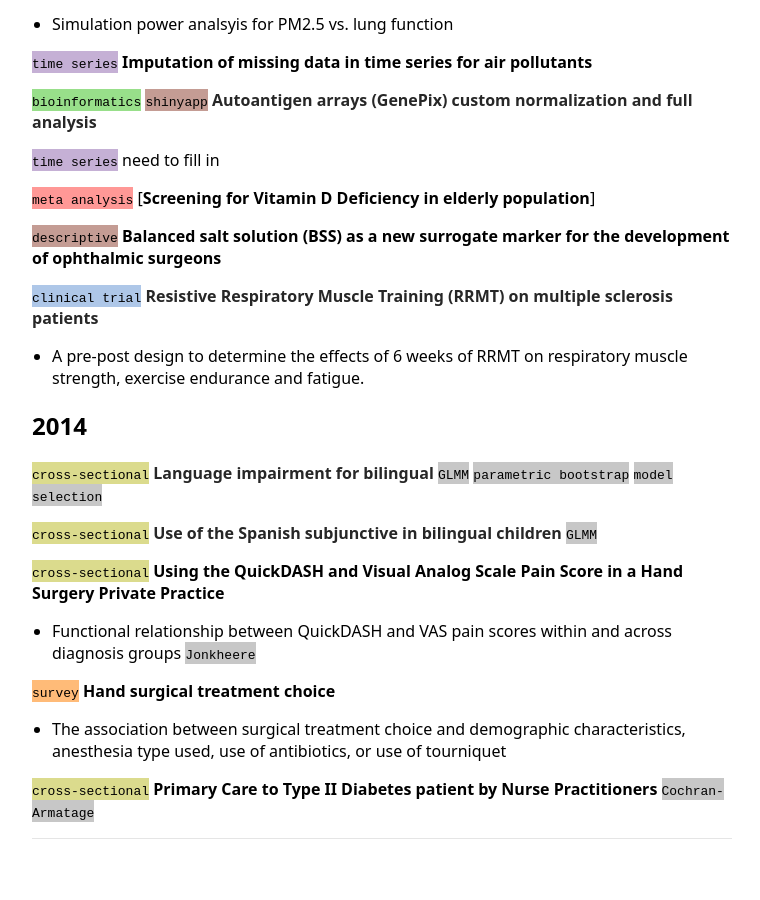
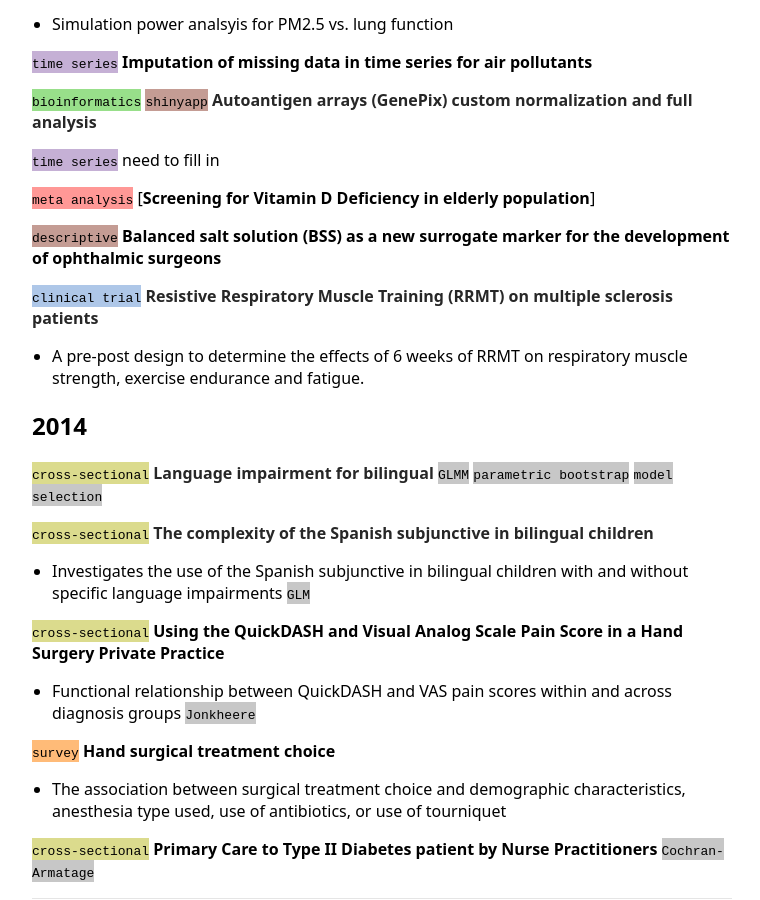
Before and after one commit to ziqiangc/ziqiangc.github.io, a Jekyll site: the page built from projects.md, in a window 1280 px wide and 900 px high, scrolled down 3304 px. Shown: the whole window, without its empty margins (258-1018 px from the left). Built offline with Jekyll 4.4.1, drawn with Linux system fonts in a browser that asks for light colours; our own code applies the rules of GitHub Pages for plain Markdown files; before the commit the page ends 4144 px from its top, so only the background shows below that; some of the changed text lies outside the part shown.

Commit message:
Update projects.md

```diff
--- a/projects.md
+++ b/projects.md
@@ -39,7 +39,7 @@
 <span style="background-color: #ff9896">`meta analysis`</span> [**Timing of the definitive procedure and ileostomy closure for total colonic aganglionosis HD**](https://doi.org/10.1016/j.jpedsurg.2020.02.007)
 
 <span style="background-color: #c5b0d5">`retrospective cohort`</span> **Predictive Model for Operative Intervention following Blunt Abdominal Trauma in Children**
-- Study the clinical and radiologic factors predicting the need for surgical intervention following blunt abdominal trauma <span style="background-color: #c7c7c7">`ROC`</span> <span style="background-color: #c7c7c7">`logistic regression`</span>
+- Study the clinical and radiologic factors predicting the need for surgical intervention following blunt abdominal trauma <span style="background-color: #c7c7c7">`ROC`</span> <span style="background-color: #c7c7c7">`GLM`</span>
 
 <span style="background-color: #c5b0d5">`longitudinal`</span> <span style="background-color: #9edae5">`animial experiment`</span> **Disease modifying effect in Alzheimer’s disease with cholinesterase inhibitors (paper in press)**
 - A human specific fusion gene, accounts for the translational gap for cholinergic strategies in Alzheimer’s disease <span style="background-color: #c7c7c7">`AR1 LMM`</span>
@@ -49,7 +49,7 @@
 ## 2018
 
 <span style="background-color: #c5b0d5">`retrospective cohort`</span> [**Percutaneous vs. Open Access for Extracorporeal Membrane Oxygenation in Pediatric Respiratory Failure**](https://doi.org/10.1097/PCC.0000000000001691)
-- Evaluate trends in method of access (percutaneous vs. open cannulation) for pediatric extracorporeal membrane oxygenation (ECMO), and determine the effects of cannulation method on morbidity and mortality. <span style="background-color: #c7c7c7">`Cochrane-Armitage`</span> <span style="background-color: #c7c7c7">`logistic regression`</span>
+- Evaluate trends in method of access (percutaneous vs. open cannulation) for pediatric extracorporeal membrane oxygenation (ECMO), and determine the effects of cannulation method on morbidity and mortality. <span style="background-color: #c7c7c7">`Cochrane-Armitage`</span> <span style="background-color: #c7c7c7">`GLM`</span>
 
 ## 2017
 
@@ -60,7 +60,7 @@
 <span style="background-color: #c49c94">`agreement`</span> **Comparison of 3 electronic apex locators: Root ZX, Apex ID and CanalPro** <span style="background-color: #c7c7c7">`Bradley-Blackwood`</span> <span style="background-color: #c7c7c7">`ICC`</span>
 
 <span style="background-color: #c5b0d5">`retrospective cohort`</span> **Comparing iohexol and iodixanol in Nephropathy Study**
-- To compare the incidence of kidney damage between two contrast agents: iohexol and iodixanol <span style="background-color: #c7c7c7">`logistic regression`</span> <span style="background-color: #c7c7c7">`LASSO`</span> <span style="background-color: #c7c7c7">`propensity scores`</span>
+- To compare the incidence of kidney damage between two contrast agents: iohexol and iodixanol <span style="background-color: #c7c7c7">`GLM`</span> <span style="background-color: #c7c7c7">`LASSO`</span> <span style="background-color: #c7c7c7">`propensity scores`</span>
 
 <span style="background-color: #9edae5">`preclinical`</span> [**Immunization study for a candidate vaccine antigen against *Moraxella catarrhalis***](https://doi.org/10.1128/IAI.00652-17)
 
@@ -70,7 +70,7 @@
 <span style="background-color: #f7b6d2">`experimental design`</span> **Permutated block randomization for a pilot study of child asthma among different healthcenter**
 
 <span style="background-color: #c5b0d5">`retrospective cohort`</span> [**Minimally Invasive Surgery in Trauma (Data from National Trauma Data Bank)**](https://doi.org/10.1089/lap.2019.0322)
-- To examine pediatric patients who underwent exploration for blunt or penetrating abdominal trauma in 2014 and 2015 <span style="background-color: #c7c7c7">`logistic regression`</span> <span style="background-color: #c7c7c7">`generalized Fisher`</span>
+- To examine pediatric patients who underwent exploration for blunt or penetrating abdominal trauma in 2014 and 2015 <span style="background-color: #c7c7c7">`GLM`</span> <span style="background-color: #c7c7c7">`generalized Fisher`</span>
 
 
 ## 2016
@@ -113,7 +113,8 @@
 
 <span style="background-color: #dbdb8d">`cross-sectional`</span> [**Language impairment for bilingual**](https://doi.org/10.1017/S0142716415000521)  <span style="background-color: #c7c7c7">`GLMM`</span> <span style="background-color: #c7c7c7">`parametric bootstrap`</span> <span style="background-color: #c7c7c7">`model selection`</span>
 
-<span style="background-color: #dbdb8d">`cross-sectional`</span> [**Use of the Spanish subjunctive in bilingual children**](https://dx.doi.org/10.1080%2F10489223.2016.1192636) <span style="background-color: #c7c7c7">`GLMM`</span>
+<span style="background-color: #dbdb8d">`cross-sectional`</span> [**The complexity of the Spanish subjunctive in bilingual children**](https://dx.doi.org/10.1080%2F10489223.2016.1192636)
+- Investigates the use of the Spanish subjunctive in bilingual children with and without specific language impairments <span style="background-color: #c7c7c7">`GLM`</span>
 
 <span style="background-color: #dbdb8d">`cross-sectional`</span> **Using the QuickDASH and Visual Analog Scale Pain Score in a Hand Surgery Private Practice**
 - Functional relationship between QuickDASH and VAS pain scores within and across diagnosis groups <span style="background-color: #c7c7c7">`Jonkheere`</span>
```
